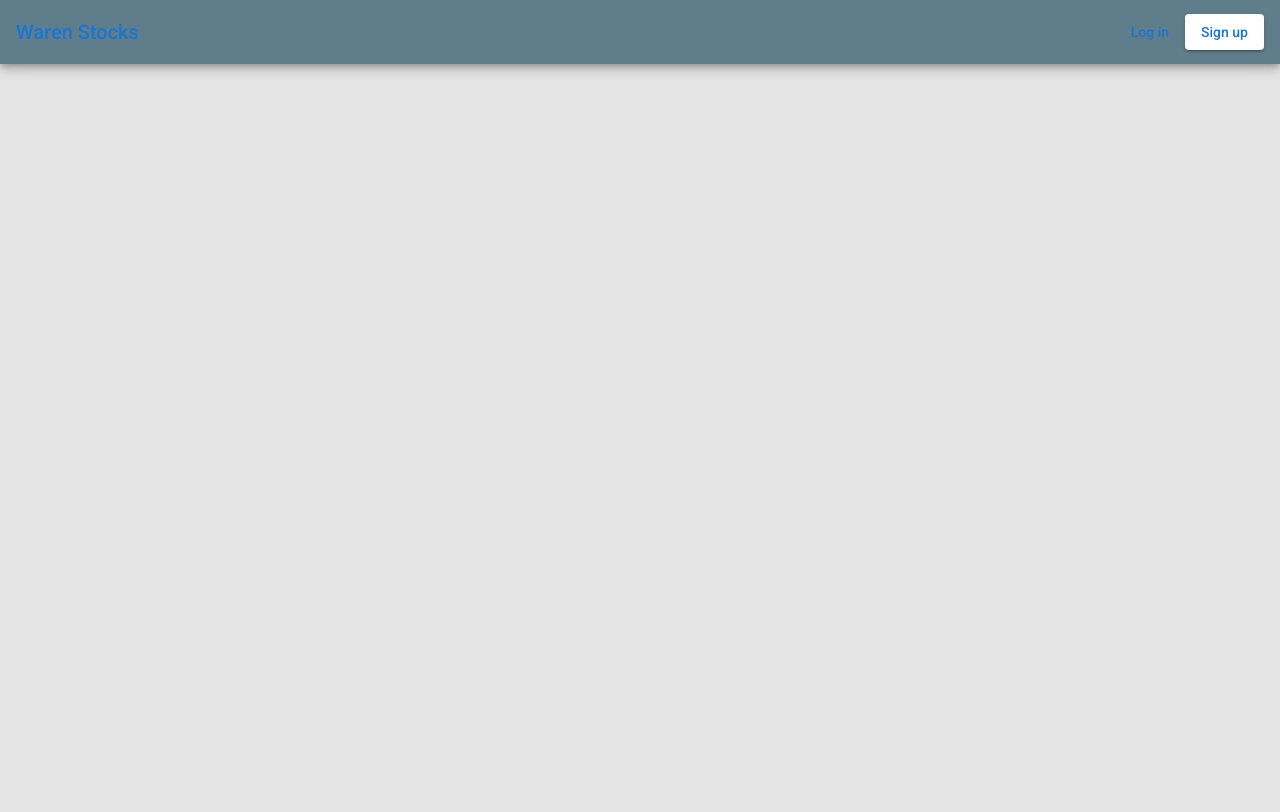
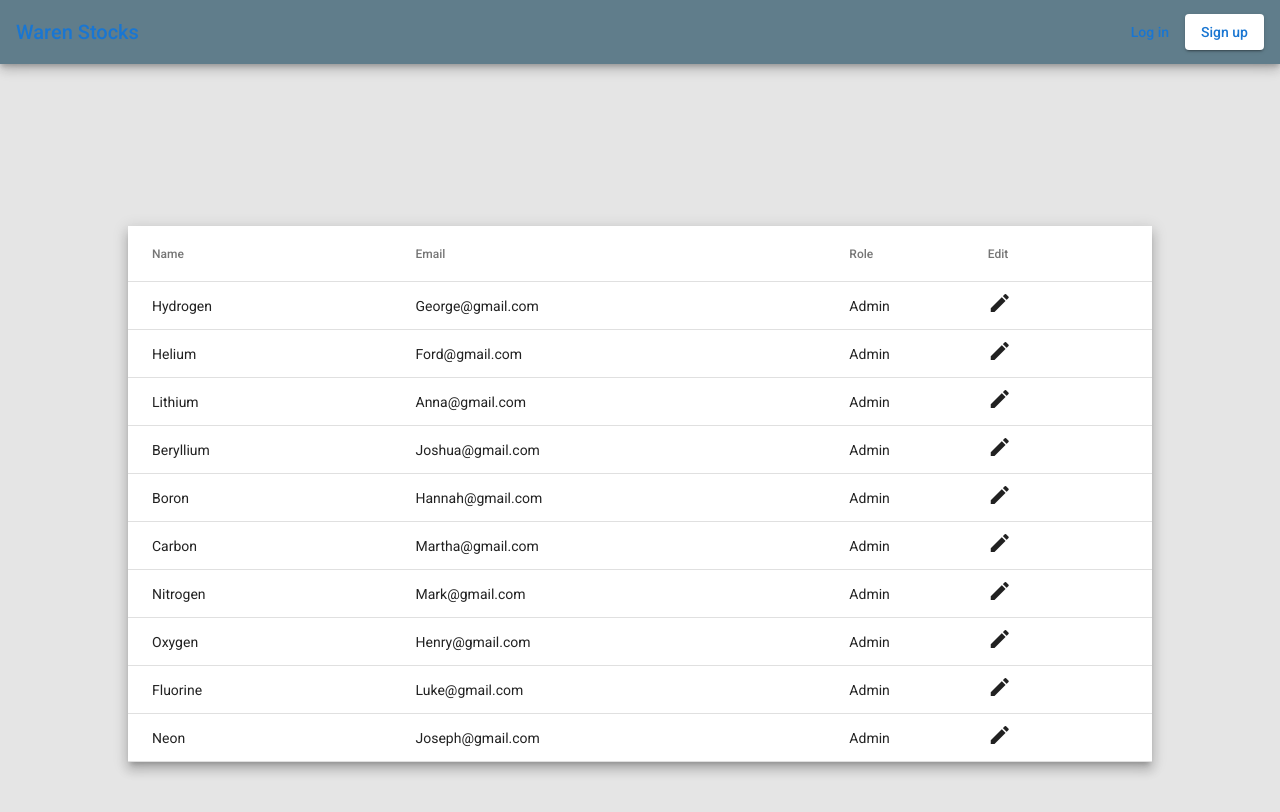
Before and after one commit to hakhan88/Stocks-Trading-Portal, an Angular app: page /stockDetails in a window 1280 px wide. Before the commit this address led to /. Shown: the top 812 px of the page. Built offline with nearby package versions, Linux system fonts and the light colour scheme.

Commit message:
seeding the component for stock details

```diff
--- a/src/app/app-routing.module.ts
+++ b/src/app/app-routing.module.ts
@@ -7,13 +7,15 @@ import { SigninComponent } from './components/signin/signin.component';
 import { RegisterComponent } from './components/register/register.component';
 import { EditUserComponent } from './components/editUser/editUser.component';
 import { UserListComponent } from './components/userList/userList.component';
+import { StockDetailsComponent } from './components/stockDetails/stockDetails.component';
 
 const routes: Routes = [
     { path: '', pathMatch: 'full', redirectTo: 'signin' },
     { path: 'signin', component: SigninComponent },
     { path: 'register', component: RegisterComponent },
     { path: 'editUser', component: EditUserComponent },
-    { path: 'userList', component: UserListComponent }
+    { path: 'userList', component: UserListComponent },
+    { path: 'stockDetails', component: StockDetailsComponent },
 ];
 
 @NgModule({
--- a/src/app/app.module.ts
+++ b/src/app/app.module.ts
@@ -13,6 +13,7 @@ import { FormsModule, ReactiveFormsModule } from '@angular/forms';
 import { EditUserComponent } from './components/editUser/editUser.component';
 import { UserListComponent } from './components/userList/userList.component';
 import { SanitizeHtmlPipe } from './pipes/sanitinse.pipe';
+import { StockDetailsComponent } from './components/stockDetails/stockDetails.component';
 
 @NgModule({
     declarations: [
@@ -21,7 +22,8 @@ import { SanitizeHtmlPipe } from './pipes/sanitinse.pipe';
         RegisterComponent,
         EditUserComponent,
         UserListComponent,
-        SanitizeHtmlPipe
+        SanitizeHtmlPipe,
+        StockDetailsComponent,
     ],
     imports: [
         BrowserModule,
--- a/src/app/components/editUser/editUser.component.html
+++ b/src/app/components/editUser/editUser.component.html
@@ -31,7 +31,7 @@
                     </mat-select>
                 </mat-form-field>
             </mat-card-content>
-            <button mat-stroked-button color="accent" class="btn-block">Register</button>
+            <button mat-stroked-button color="accent" class="btn-block">Edit details</button>
         </form>
     </mat-card>
 </div>
--- /dev/null
+++ b/src/app/components/stockDetails/stockDetails.component.html
@@ -0,0 +1,12 @@
+<div class="main-wrapper" fxLayout="row" fxLayoutAlign="center center">
+    <table mat-table [dataSource]="data" class="mat-elevation-z8">
+        <ng-container [matColumnDef]="column" *ngFor="let column of displayedColumns">
+            <th mat-header-cell *matHeaderCellDef> {{column}} </th>
+            <td mat-cell *matCellDef="let element" [innerHTML]="element[column] | sanitizeHtml"></td>
+        </ng-container>
+
+        <tr mat-header-row *matHeaderRowDef="columnsToDisplay"></tr>
+        <tr mat-row *matRowDef="let row; columns: columnsToDisplay;"></tr>
+    </table>
+
+</div>
--- /dev/null
+++ b/src/app/components/stockDetails/stockDetails.component.scss
@@ -0,0 +1,7 @@
+table {
+    width: 80%;
+}
+
+button {
+    margin: 16px 8px;
+}
--- /dev/null
+++ b/src/app/components/stockDetails/stockDetails.component.ts
@@ -0,0 +1,41 @@
+import { Component, OnInit } from '@angular/core';
+
+export interface PeriodicElement {
+    Name: string;
+    Email: string;
+    Role: string;
+    Edit: string;
+}
+
+const ELEMENT_DATA: PeriodicElement[] = [
+    { Email: 'George@gmail.com', Name: 'Hydrogen', Role: 'Admin', Edit: '<mat-icon matSuffix class="mat-icon notranslate material-icons mat-icon-no-color">edit</mat-icon>' },
+    { Email: 'Ford@gmail.com', Name: 'Helium', Role: 'Admin', Edit: '<mat-icon matSuffix class="mat-icon notranslate material-icons mat-icon-no-color">edit</mat-icon>' },
+    { Email: 'Anna@gmail.com', Name: 'Lithium', Role: 'Admin', Edit: '<mat-icon matSuffix class="mat-icon notranslate material-icons mat-icon-no-color">edit</mat-icon>' },
+    { Email: 'Joshua@gmail.com', Name: 'Beryllium', Role: 'Admin', Edit: '<mat-icon matSuffix class="mat-icon notranslate material-icons mat-icon-no-color">edit</mat-icon>' },
+    { Email: 'Hannah@gmail.com', Name: 'Boron', Role: 'Admin', Edit: '<mat-icon matSuffix class="mat-icon notranslate material-icons mat-icon-no-color">edit</mat-icon>' },
+    { Email: 'Martha@gmail.com', Name: 'Carbon', Role: 'Admin', Edit: '<mat-icon matSuffix class="mat-icon notranslate material-icons mat-icon-no-color">edit</mat-icon>' },
+    { Email: 'Mark@gmail.com', Name: 'Nitrogen', Role: 'Admin', Edit: '<mat-icon matSuffix class="mat-icon notranslate material-icons mat-icon-no-color">edit</mat-icon>' },
+    { Email: 'Henry@gmail.com', Name: 'Oxygen', Role: 'Admin', Edit: '<mat-icon matSuffix class="mat-icon notranslate material-icons mat-icon-no-color">edit</mat-icon>' },
+    { Email: 'Luke@gmail.com', Name: 'Fluorine', Role: 'Admin', Edit: '<mat-icon matSuffix class="mat-icon notranslate material-icons mat-icon-no-color">edit</mat-icon>' },
+    { Email: 'Joseph@gmail.com', Name: 'Neon', Role: 'Admin', Edit: '<mat-icon matSuffix class="mat-icon notranslate material-icons mat-icon-no-color">edit</mat-icon>' },
+];
+
+@Component({
+    selector: 'app-stock-details',
+    templateUrl: './stockDetails.component.html',
+    styleUrls: ['./stockDetails.component.scss']
+})
+export class StockDetailsComponent implements OnInit {
+    User: any = ['Super Admin', 'Admin', 'Guest'];
+    hide = true;
+    hide2 = true;
+    test = '<h3>Hello</h3>';
+
+    displayedColumns: string[] = ['Name', 'Email', 'Role', 'Edit'];
+    columnsToDisplay: string[] = this.displayedColumns.slice();
+    data: PeriodicElement[] = ELEMENT_DATA;
+
+
+    constructor() { }
+    ngOnInit(): void { }
+}
--- a/src/scss/styles.scss
+++ b/src/scss/styles.scss
@@ -37,7 +37,6 @@ body {
     opacity: 1;
     float: left;
     padding: 60px 50px 40px 50px;
-    width: 100%;
     background: #fff;
     border-radius: 10px;
     transform: scale(1);
@@ -117,7 +116,7 @@ body {
 }
 
 .banner-title::after {
-    content: "";
+    // content: ""; // TODO come back to this after fixing responsiveness
     position: absolute;
     top: 12%;
     right: 35%;
```
